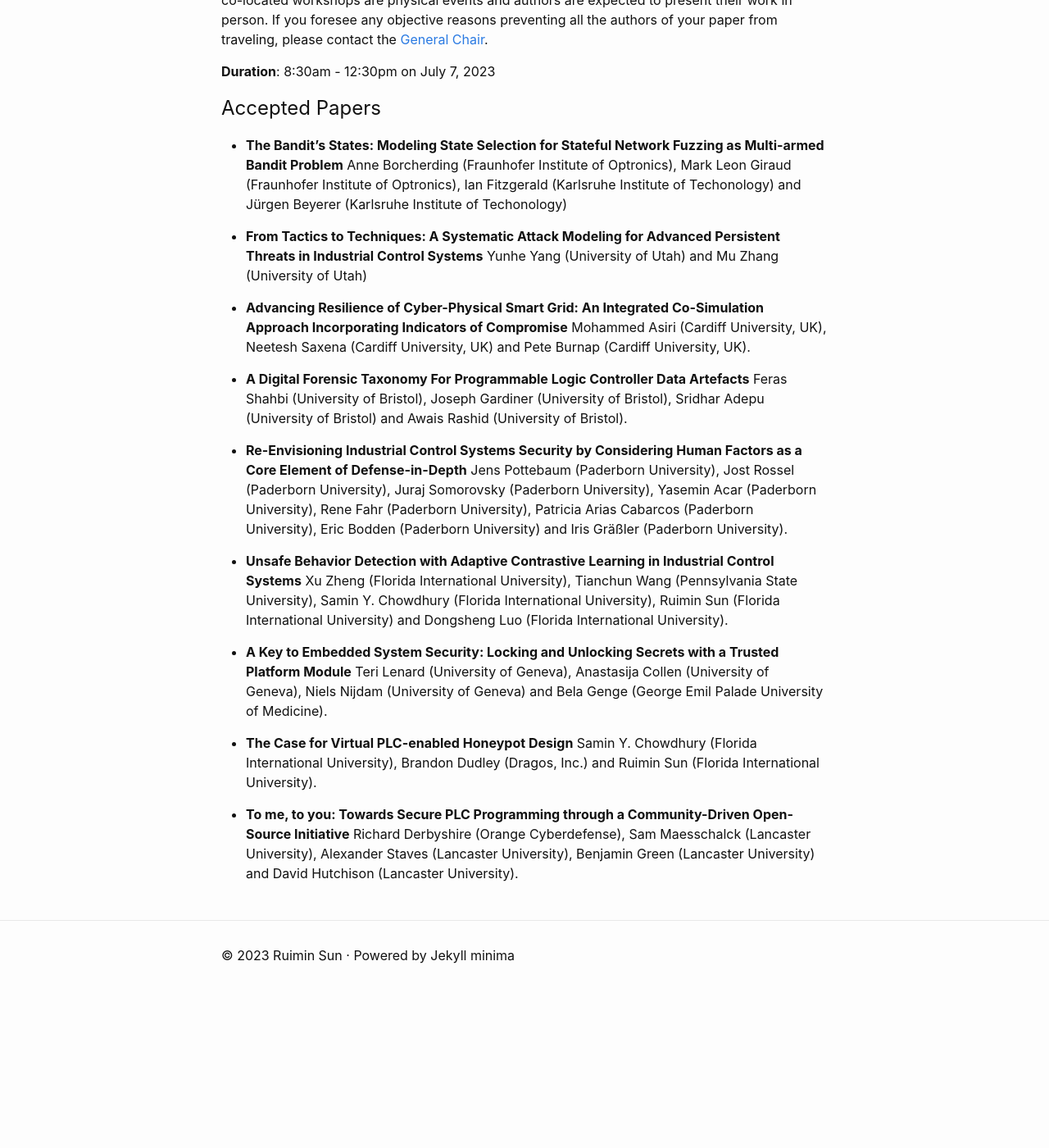
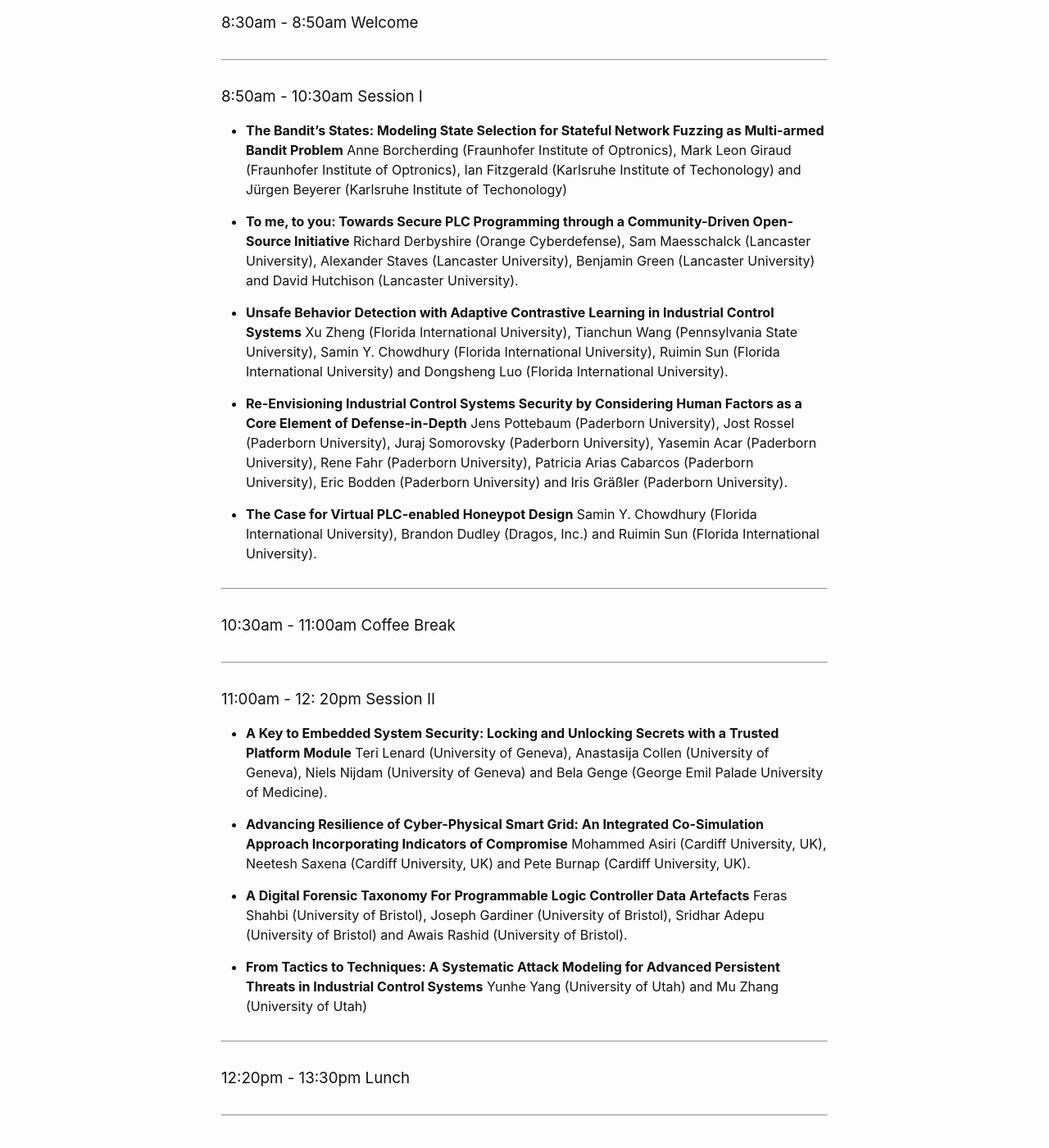
Before and after one commit to ricssworkshop/ricssworkshop.github.io, a Jekyll site: the page built from docs/program.md, in a window 1280 px wide and 1400 px high, scrolled down 230 px. Shown: the whole window at 82% size. Built offline with Jekyll 4.4.1, drawn with Linux system fonts in a browser that asks for light colours; before the commit the page ends 1437 px from its top, so only the background shows below that; some of the changed lines change nothing that is shown; some of the changed text lies outside the part shown.

Commit message:
update program

```diff
--- a/docs/program.md
+++ b/docs/program.md
@@ -4,19 +4,19 @@
 ---
 <!-- The first RICSS workshop will take place in Delft, Netherlands, co-located with IEEE EuroS&P 2023.  -->
 
-# Program
+<!-- # Program -->
 
-**Format**:
+<!-- **Format**:
 <!-- The RICSS workshop is planned to be held **in hybrid**.  -->
 <!-- The presenters will be one of the authors of accepted papers. There will also be a keynote speaker and a selection of invited speakers. -->
 
-At least one author per accepted paper must register before <span style="color:red">**1st June, 2023**</span>. IEEE Euro S&P and co-located workshops are physical events and authors are expected to present their work in person. If you foresee any objective reasons preventing all the authors of your paper from traveling, please contact the [General Chair](mailto:eurosp2023-general-chairs@ieee-security.org).
+<!-- At least one author per accepted paper must register before <span style="color:red">**1st June, 2023**</span>. IEEE Euro S&P and co-located workshops are physical events and authors are expected to present their work in person. If you foresee any objective reasons preventing all the authors of your paper from traveling, please contact the [General Chair](mailto:eurosp2023-general-chairs@ieee-security.org). -->
 
-**Duration**: 8:30am - 12:30pm on July 7, 2023
+<!-- **July 7, 2023 8:30am - 12:20pm** -->
 
-## Accepted Papers
+<!-- ## Accepted Papers -->
 
-- **The Bandit’s States: Modeling State Selection for Stateful Network Fuzzing as Multi-armed Bandit Problem**
+<!-- - **The Bandit’s States: Modeling State Selection for Stateful Network Fuzzing as Multi-armed Bandit Problem**
 Anne Borcherding (Fraunhofer Institute of Optronics), Mark Leon Giraud (Fraunhofer Institute of Optronics), Ian Fitzgerald (Karlsruhe Institute of Techonology) and Jürgen Beyerer (Karlsruhe Institute of Techonology)
 
 - **From Tactics to Techniques: A Systematic Attack Modeling for Advanced Persistent Threats in Industrial Control Systems**
@@ -41,4 +41,51 @@
 Samin Y. Chowdhury (Florida International University), Brandon Dudley (Dragos, Inc.) and Ruimin Sun (Florida International University).
 
 - **To me, to you: Towards Secure PLC Programming through a Community-Driven Open-Source Initiative**
+Richard Derbyshire (Orange Cyberdefense), Sam Maesschalck (Lancaster University), Alexander Staves (Lancaster University), Benjamin Green (Lancaster University) and David Hutchison (Lancaster University).  -->
+
+------------------------------------------------------
+### 8:00am - 8:30am Registration
+------------------------------------------------------
+### 8:30am - 8:50am Welcome
+------------------------------------------------------
+### 8:50am - 10:30am Session I  <!--- 5 talks -->
+
+- **The Bandit’s States: Modeling State Selection for Stateful Network Fuzzing as Multi-armed Bandit Problem**
+Anne Borcherding (Fraunhofer Institute of Optronics), Mark Leon Giraud (Fraunhofer Institute of Optronics), Ian Fitzgerald (Karlsruhe Institute of Techonology) and Jürgen Beyerer (Karlsruhe Institute of Techonology)
+
+- **To me, to you: Towards Secure PLC Programming through a Community-Driven Open-Source Initiative**
 Richard Derbyshire (Orange Cyberdefense), Sam Maesschalck (Lancaster University), Alexander Staves (Lancaster University), Benjamin Green (Lancaster University) and David Hutchison (Lancaster University).
+
+- **Unsafe Behavior Detection with Adaptive Contrastive Learning in Industrial Control Systems**
+Xu Zheng (Florida International University), Tianchun Wang (Pennsylvania State University), Samin Y. Chowdhury (Florida International University), Ruimin Sun (Florida International University) and Dongsheng Luo (Florida International University).
+
+- **Re-Envisioning Industrial Control Systems Security by Considering Human Factors as a Core Element of Defense-in-Depth**
+Jens Pottebaum (Paderborn University), Jost Rossel (Paderborn University), Juraj Somorovsky (Paderborn University), Yasemin Acar (Paderborn University), Rene Fahr (Paderborn University), Patricia Arias Cabarcos (Paderborn University), Eric Bodden (Paderborn University) and Iris Gräßler (Paderborn University).
+
+
+- **The Case for Virtual PLC-enabled Honeypot Design**
+Samin Y. Chowdhury (Florida International University), Brandon Dudley (Dragos, Inc.) and Ruimin Sun (Florida International University).
+
+------------------------------------------------------
+### 10:30am - 11:00am Coffee Break
+
+------------------------------------------------------
+### 11:00am - 12: 20pm Session II <!--- 4 talks -->
+
+- **A Key to Embedded System Security: Locking and Unlocking Secrets with a Trusted Platform Module**
+Teri Lenard (University of Geneva), Anastasija Collen (University of Geneva), Niels Nijdam (University of Geneva) and Bela Genge (George Emil Palade University of Medicine).
+
+- **Advancing Resilience of Cyber-Physical Smart Grid: An Integrated Co-Simulation Approach Incorporating Indicators of Compromise**
+Mohammed Asiri (Cardiff University, UK), Neetesh Saxena (Cardiff University, UK) and Pete Burnap (Cardiff University, UK).
+
+- **A Digital Forensic Taxonomy For Programmable Logic Controller Data Artefacts**
+Feras Shahbi (University of Bristol), Joseph Gardiner (University of Bristol), Sridhar Adepu (University of Bristol) and Awais Rashid (University of Bristol).
+
+- **From Tactics to Techniques: A Systematic Attack Modeling for Advanced Persistent Threats in Industrial Control Systems**
+Yunhe Yang (University of Utah) and Mu Zhang (University of Utah)
+
+------------------------------------------------------
+### 12:20pm - 13:30pm Lunch
+
+
+------------------------------------------------------
--- a/docs/register.md
+++ b/docs/register.md
@@ -8,3 +8,10 @@
 RICSS will take place on July 7, 2023, in Delft, Netherlands, co-located with [IEEE EuroS&P 2023](https://eurosp2023.ieee-security.org/index.html).
 
 The registration details can be found [here](https://eurosp2023.ieee-security.org/registration.html).
+
+
+**Format**:
+<!-- The RICSS workshop is planned to be held **in hybrid**.  -->
+<!-- The presenters will be one of the authors of accepted papers. There will also be a keynote speaker and a selection of invited speakers. -->
+
+At least one author per accepted paper must register before <span style="color:red">**1st June, 2023**</span>. IEEE Euro S&P and co-located workshops are physical events and authors are expected to present their work in person. If you foresee any objective reasons preventing all the authors of your paper from traveling, please contact the [General Chair](mailto:eurosp2023-general-chairs@ieee-security.org).
```
Also changed, not shown: 4 other files.
